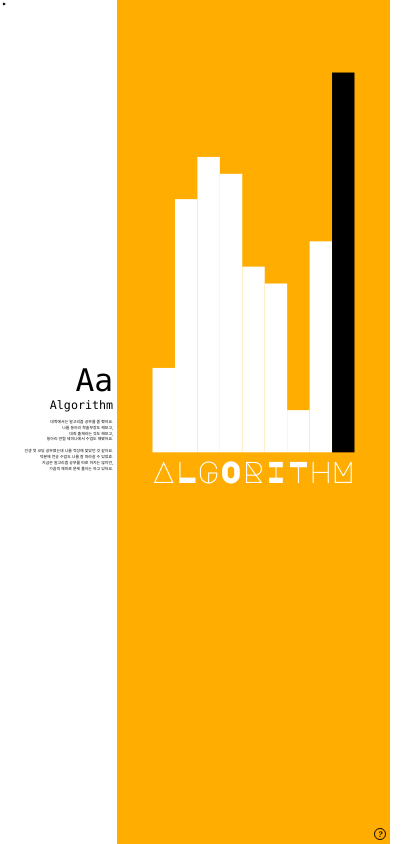
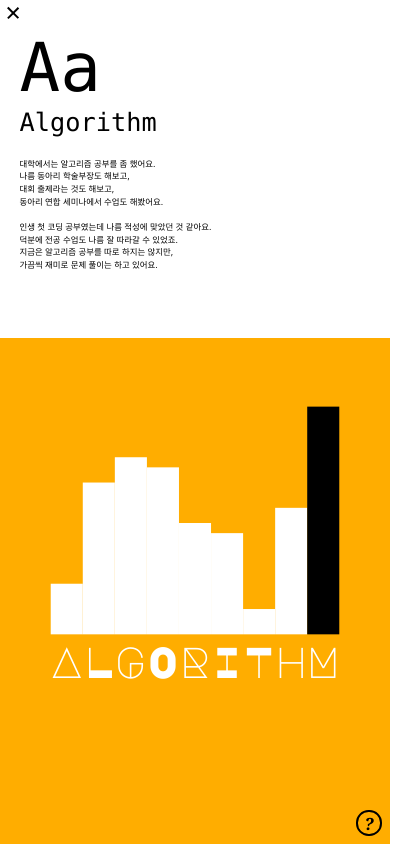
Before and after one commit to pch6828/AnimateJS, a React (Create React App) app: page /#/Content/A in a window 390 px wide. Shown: the whole page, 413 px wide, since content can reach past the window. Built offline with nearby package versions, Linux system fonts and the light colour scheme; a web font is replaced by a local one.

Commit message:
ResponsiveWeb: modify content page code to support vertical screen

```diff
--- a/src/animate-js/class/content_page/content.jsx
+++ b/src/animate-js/class/content_page/content.jsx
@@ -4,8 +4,9 @@ import { Link, useParams } from 'react-router-dom';
 import '../../style/content.css';
 
 import items from './content_item';
+import { VerticalScreenCriteria } from '../constants';
 
-function Content() {
+function Content({ aspectRatio }) {
     const canvasRef = useRef(null);
     const contextRef = useRef(null);
     const { id } = useParams();
@@ -27,8 +28,30 @@ function Content() {
     useEffect(() => {
         const canvas = canvasRef.current;
         const context = canvas.getContext('2d');
-        canvas.width = devicePixelRatio * window.innerWidth * 0.7;
-        canvas.height = devicePixelRatio * window.innerHeight;
+
+        if (aspectRatio < VerticalScreenCriteria) {
+            canvas.width = devicePixelRatio * window.innerWidth;
+            canvas.height = devicePixelRatio * window.innerHeight * 0.6;
+        } else {
+            canvas.width = devicePixelRatio * window.innerWidth * 0.7;
+            canvas.height = devicePixelRatio * window.innerHeight;
+        }
+
+        function resizeCanvas() {
+            const canvas = canvasRef.current;
+            if (canvas) {
+                if (aspectRatio < VerticalScreenCriteria) {
+                    canvas.width = devicePixelRatio * window.innerWidth;
+                    canvas.height = devicePixelRatio * window.innerHeight * 0.6;
+                } else {
+                    canvas.width = devicePixelRatio * window.innerWidth * 0.7;
+                    canvas.height = devicePixelRatio * window.innerHeight;
+                }
+            }
+        }
+
+        window.addEventListener('resize', resizeCanvas);
+
         canvas.style.backgroundColor = animation ? animation.backgroundColor : 'bisque';
 
         context.strokeStyle = 'black';
@@ -36,16 +59,6 @@ function Content() {
         contextRef.current = context;
 
         let requestId;
-
-        function resizeCanvas() {
-            const canvas = canvasRef.current;
-            if (canvas) {
-                canvas.width = devicePixelRatio * window.innerWidth * 0.7;
-                canvas.height = devicePixelRatio * window.innerHeight;
-            }
-        }
-
-        window.addEventListener('resize', resizeCanvas)
 
         const requestAnimation = () => {
             requestId = window.requestAnimationFrame(requestAnimation);
@@ -69,7 +82,7 @@ function Content() {
         return () => {
             window.cancelAnimationFrame(requestId);
         };
-    }, [ctx, animation, isDown, mousePoint, mouseButton]);
+    }, [ctx, animation, isDown, mousePoint, mouseButton, aspectRatio]);
 
     function mouseDown({ nativeEvent }) {
         const { button, offsetX, offsetY } = nativeEvent;
--- a/src/animate-js/style/content.css
+++ b/src/animate-js/style/content.css
@@ -154,3 +154,91 @@
     -ms-user-select: none;
     user-select: none;
 }
+
+
+@media all and (max-aspect-ratio:2/3) {
+    .content-page {
+        flex-direction: column;
+    }
+
+    .content-canvas-wrapper {
+        width: 100vw;
+        height: 60vh;
+    }
+
+    .content-canvas {
+        width: 100vw;
+        height: 60vh;
+    }
+
+    .content-description {
+        width: 100vw;
+        height: 40vh;
+        text-align: left;
+        padding-left: 5%;
+    }
+
+    .content-alphabet {
+        font-size: 8vh;
+    }
+
+    .content-title {
+        font-size: 3vh;
+    }
+
+    .content-text {
+        font-size: 1vh;
+    }
+
+    .content-text-line {
+        height: 1.5vh;
+    }
+
+    .content-close {
+        width: 3vh;
+        height: 3vh;
+    }
+
+    .content-close:before,
+    .content-close:after {
+        width: 0.2vh;
+        height: 1.8vh;
+    }
+
+    .content-canvas-info {
+        bottom: 7vh;
+        right: 2.5vh;
+        border-radius: 1vh 1vh 0 1vh;
+        width: 30vh;
+        height: 10vh;
+        opacity: 0.7;
+        z-index: inherit;
+    }
+
+    .content-canvas-info:after {
+        border: 2vh solid transparent;
+        border-top-color: inherit;
+        border-bottom: 0;
+        border-right: 0;
+        margin-right: 0;
+        margin-bottom: calc(-2vh + 1px);
+    }
+
+    .content-canvas-info-line {
+        width: 100%;
+        height: 1.5vh;
+        z-index: inherit;
+        text-align: center;
+        font-size: 1vh;
+    }
+
+    .content-canvas-info-button {
+        bottom: 1vh;
+        right: 1vh;
+        width: 2.5vh;
+        height: 2.5vh;
+        border-radius: 50%;
+        border-width: 0.3vh;
+        font-size: 2vh;
+    }
+}
```
